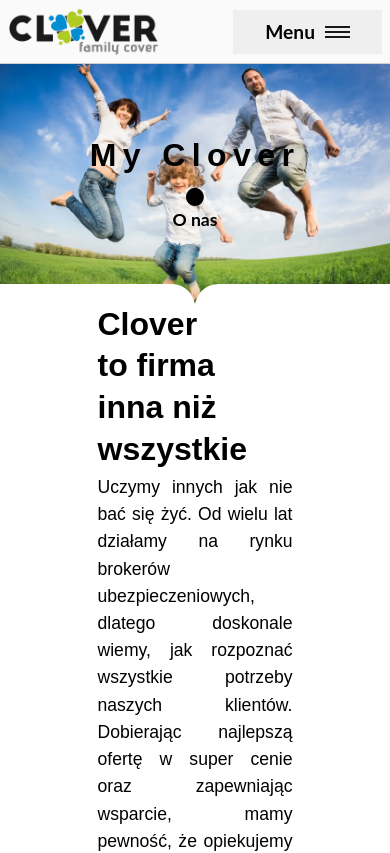
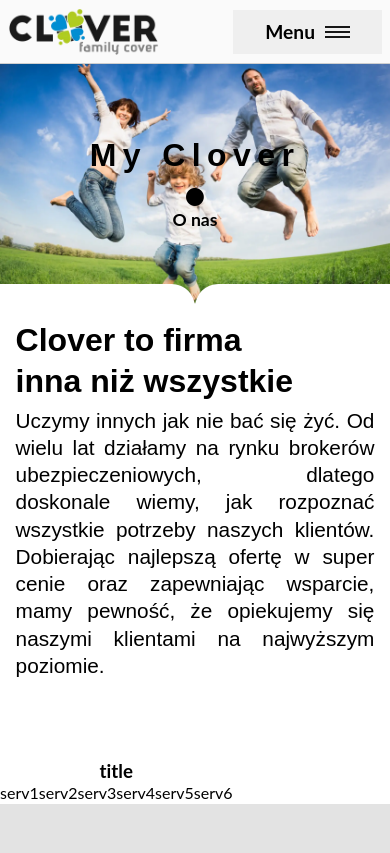
Before and after one commit to TZ-fn/MyClover, a React (Vite) app: page /about in a window 390 px wide. Shown: the top 853 px of the page. Built offline with nearby package versions, Linux system fonts and the light colour scheme; a web font is replaced by a local one.

Commit message:
fix: change the minimal font size and max-width for better responsiveness

```diff
--- a/src/components/TextBanner/TextBanner.module.scss
+++ b/src/components/TextBanner/TextBanner.module.scss
@@ -4,8 +4,9 @@
   align-items: center;
   justify-content: center;
   gap: 1vw;
-  margin-left: clamp(2rem, 33vw, 25%);
-  margin-right: clamp(2rem, 33vw, 25%);
+  padding: 1rem 4vw;
+  max-width: 80rem;
+  margin: auto;
   font-family: "AlegreyaSans", sans-serif;
 }
 
@@ -14,7 +15,7 @@
 }
 
 .bannerText {
-  font-size: clamp(1.1rem, 2vw, 2rem);
+  font-size: clamp(1.3rem, 2vw, 2rem);
   text-align: justify;
   margin-bottom: 4rem;
   line-height: clamp(1.7rem, 3vw, 3rem);
```
